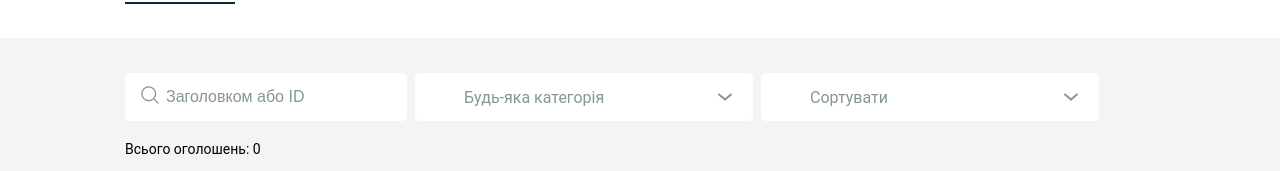
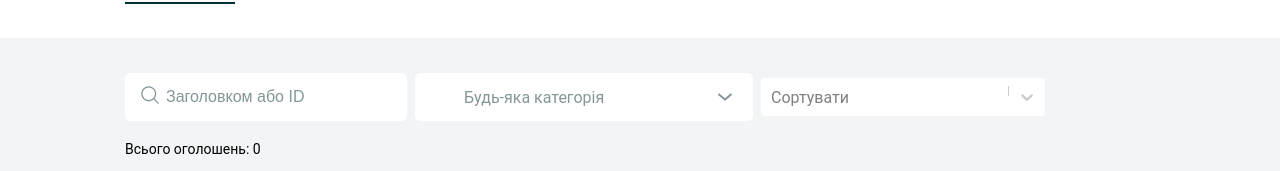
Before and after one commit to OleksandraTurik/ASD-seller, a React (Create React App) app in the folder ui/: page /profiles/1/adverts in a window 1280 px wide. Shown: the part 245-416 px from the top of the page. Built offline with nearby package versions, Linux system fonts and the light colour scheme.

Commit message:
add react-select and do dropdown

```diff
--- a/ui/package.json
+++ b/ui/package.json
@@ -13,8 +13,10 @@
     "react": "^18.2.0",
     "react-dom": "^18.2.0",
     "react-hook-form": "^7.34.2",
+    "react-redux": "^8.0.2",
     "react-router-dom": "^6.3.0",
     "react-scripts": "5.0.1",
+    "react-select": "^5.4.0",
     "react-slick": "^0.29.0",
     "slick-carousel": "^1.8.1",
     "styled-components": "^5.3.5",
--- a/ui/src/App.jsx
+++ b/ui/src/App.jsx
@@ -3,17 +3,21 @@ import 'slick-carousel/slick/slick.css';
 import 'slick-carousel/slick/slick-theme.css';
 import MainRoutes from 'routes/MainRoutes';
 import { BrowserRouter } from 'react-router-dom';
+import { Provider } from 'react-redux';
+import { store } from './redux';
 import Header from './components/common/Header';
 import GlobalStyle from './GlobalStyle';
 import Footer from './components/common/Footer';
 
 const App = () => (
+  <Provider store={store}>
     <BrowserRouter>
       <Header />
       <GlobalStyle />
       <MainRoutes />
       <Footer />
     </BrowserRouter>
+  </Provider>
 );
 
 export default App;
--- a/ui/src/components/Profile/MyAdverts/Filters/index.jsx
+++ b/ui/src/components/Profile/MyAdverts/Filters/index.jsx
@@ -1,7 +1,7 @@
 import React from 'react';
+import Select from 'react-select';
 
 // Icons
-import { ReactComponent as IconSettings } from 'assets/icons/settings.svg';
 import { ReactComponent as IconSearch } from 'assets/icons/search-icon.svg';
 import { ReactComponent as IconArrowDown } from 'assets/icons/angleDown.svg';
 
@@ -9,14 +9,45 @@ import { ReactComponent as IconArrowDown } from 'assets/icons/angleDown.svg';
 import {
   Wrapper,
   MainContainer,
-  AddFilterBtn,
   IconWrap,
   Container,
   SearchInput,
   DropDownBtn,
   Button,
   IconContainer,
+  Test,
 } from './styled';
+
+const options = [
+  { value: 'заголовок: а-я', label: 'Заголовок: А-Я' },
+  { value: 'заголовок: я-а', label: 'Заголовок: Я-А' },
+  { value: 'ціна: найнижча', label: 'Ціна: Найнижча' },
+  { value: 'ціна: найвища', label: 'Ціна: Найвища' },
+];
+
+const customStyles = {
+  menu: (provided, state) => ({
+    ...provided,
+    color: state.selectProps.menuColor ? '' : '#002F34',
+    padding: 5,
+  }),
+
+  control: (base, state) => ({
+    ...base,
+    border: state.isFocused ? 0 : 0,
+    boxShadow: state.isFocused ? 0 : 0,
+    '&:hover': {
+      border: state.isFocused ? 0 : 0,
+    },
+  }),
+
+  singleValue: (provided, state) => {
+    const opacity = state.isDisabled ? 0.5 : 1;
+    const transition = 'opacity 300ms';
+
+    return { ...provided, opacity, transition };
+  },
+};
 
 const Filters = () => (
   <Wrapper>
@@ -41,14 +72,21 @@ const Filters = () => (
         </DropDownBtn>
       </Container>
       <Container>
-        <Button type="button">
-          Сортувати
-        </Button>
-        <DropDownBtn>
-          <IconWrap>
-            <IconArrowDown />
-          </IconWrap>
-        </DropDownBtn>
+        <Test>
+          <Select
+            styles={customStyles}
+            options={options}
+            placeholder="Сортувати"
+            theme={(theme) => ({
+              ...theme,
+              colors: {
+                ...theme.colors,
+                primary25: '#e6fcff',
+                primary: '#002F34',
+              },
+            })}
+          />
+        </Test>
       </Container>
     </MainContainer>
     <span>Всього оголошень: 0</span>
--- a/ui/src/components/Profile/MyAdverts/Filters/styled.js
+++ b/ui/src/components/Profile/MyAdverts/Filters/styled.js
@@ -17,17 +17,6 @@ export const MainContainer = styled.div`
   justify-content: flex-start;
   align-items: center;
   margin-bottom: 20px;
-`;
-
-export const AddFilterBtn = styled.button`
-  width: 242px;
-  height: 48px;
-  border: 1px solid #d9dfe0;
-  color: #849698;
-  border-radius: 5px;
-  padding: 12px 46px;
-  margin-right: 8px;
-  cursor: pointer;
 `;
 
 export const IconWrap = styled.div`
@@ -84,6 +73,20 @@ export const DropDownBtn = styled.button`
   cursor: pointer;
 `;
 
+export const Test = styled.div`
+  width: 284px;
+  color: #002F34;
+  font-size: 16px;
+
+  .css-319lph-ValueContainer {
+    height: 46px;
+  }
+
+  .css-1s2u09g-control {
+    border-color: transparent;
+  }
+`;
+
 export const Button = styled.button`
   border: none;
   text-align: left;
@@ -98,3 +101,8 @@ export const Button = styled.button`
   font-family: 'Roboto', sans-serif;
   cursor: pointer;
 `;
+
+// export const Test = styled.div`
+//   width: 284px;
+//   height: 48px;
+// `;
--- a/ui/src/pages/Profile/index.jsx
+++ b/ui/src/pages/Profile/index.jsx
@@ -1,6 +1,7 @@
 import React from 'react';
 import styled from 'styled-components';
 import { Outlet } from 'react-router-dom';
+import { useSelector, useDispatch } from 'react-redux';
 
 // Components
 import Tabs from 'components/Profile/Tabs';
@@ -18,7 +19,11 @@ const Wrapper = styled.div`
   }
 `;
 
-const Profile = () => (
+const Profile = () => {
+  const { id, loading, error } = useSelector((state) => state.getUserIdReducer);
+  const dispatch = useDispatch();
+
+  return (
     <Wrapper>
       <h1>Ваші оголошення</h1>
       <Tabs list={[
@@ -29,5 +34,6 @@ const Profile = () => (
       <Outlet />
     </Wrapper>
   );
+};
 
 export default Profile;
--- a/ui/src/redux/index.js
+++ b/ui/src/redux/index.js
@@ -1,8 +1,9 @@
 import { configureStore } from '@reduxjs/toolkit';
+import getUserIdReducer from 'redux/slice/getUserId';
 
 // create store
 export const store = configureStore({
   reducer: {
-
+    getUserIdReducer,
   },
 });
--- a/ui/src/redux/slice/getUserId.js
+++ b/ui/src/redux/slice/getUserId.js
@@ -1,7 +1,36 @@
 import { createAsyncThunk, createSlice } from '@reduxjs/toolkit';
+import userServices from 'sevices/userServices';
 
 const initialState = {
-  advertnfo: null,
+  id: null,
   loading: false,
   error: null,
 };
+
+export const getUserIdThunk = createAsyncThunk(
+  'getUserId/getUserIdThunk',
+  async () => {
+    const result = await userServices.getUserId();
+    return result;
+  },
+);
+
+const getUserIdReducer = createSlice({
+  name: 'getUserId',
+  initialState,
+  extraReducers: {
+    [getUserIdThunk.pending]: (state) => {
+      state.loading = true;
+    },
+    [getUserIdThunk.fulfilled]: (state, action) => {
+      state.loading = false;
+      state.id = action.payload;
+    },
+    [getUserIdThunk.rejected]: (state, action) => {
+      state.loading = false;
+      state.error = action.error.message && 'Something went wrong';
+    },
+  },
+});
+
+export default getUserIdReducer.reducer;
```
Also changed, not shown: 1 other file (tests, documents, lock files or other folders). Lines whose indentation alone changed are shown as unchanged.
